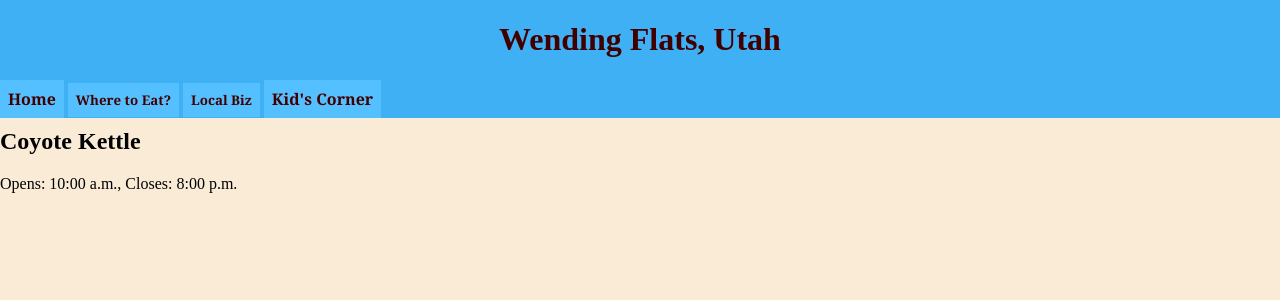
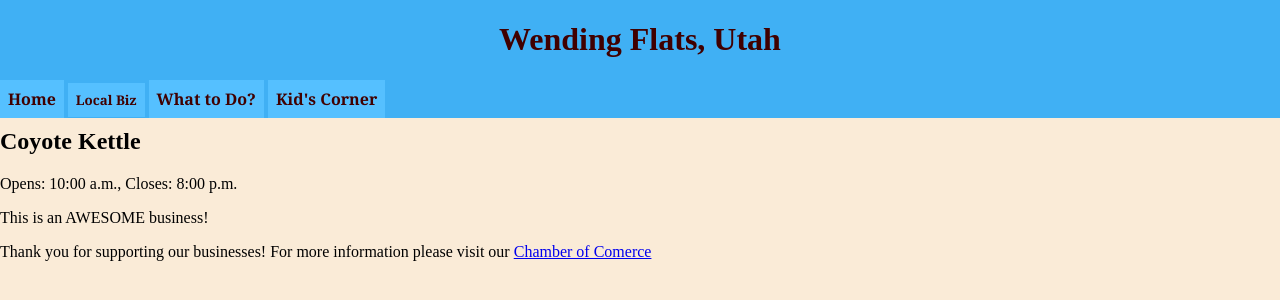
Before and after one commit to Zesjier/wendingflats, a Django app: page /utah/business/1 in a window 1280 px wide. Shown: the top 300 px of the page. Run offline with Django 3.2, Linux system fonts and the light colour scheme.

Commit message:
adds secrets and bad links

```diff
--- /dev/null
+++ b/ut/static/ut/secrets.js
@@ -0,0 +1,26 @@
+/*
+    Whenever a "secretlink" is hovered, shows the element (secret)
+    whose id is the in the secretlinks data-secret field.
+    By default, will hide all such secrets
+ */
+
+function getSecret(link){
+    return document.getElementById(link.dataset.secret);
+}
+
+function openSecret(event){
+    getSecret(event.target).classList.remove("hidden");
+}
+
+function hideSelf(event){
+    this.classList.add("hidden");
+}
+
+let secret_links = document.getElementsByClassName("secretlink");
+
+for (var i = 0; i < secret_links.length; i++){
+    let secret = getSecret(secret_links.item(i));
+    secret.classList.add("hidden");
+    secret_links.item(i).onclick = openSecret;
+    secret.onclick = hideSelf;
+}
--- a/ut/static/ut/style.css
+++ b/ut/static/ut/style.css
@@ -56,6 +56,36 @@ body {
 }
 
 
+/* general add-ons */
+.secretlink {
+    cursor: pointer;
+}
+
+.secretlink:hover {
+    color: #300000;
+}
+
+.secret {
+    position: absolute;
+    top: 0;
+    left: 0;
+    width: 100%;
+    height: 100%;
+
+    background: #00000080;
+}
+
+.secret section {
+    border-color: black;
+    border-style: solid;
+    border-width: 5px;
+    margin: 20%;
+    width: 60%;
+    padding: 5%;
+    background-color: cornsilk;
+}
+
+
 /* technical */
 .hidden{
     display: none;
--- a/ut/templates/ut/base.html
+++ b/ut/templates/ut/base.html
@@ -12,18 +12,15 @@
             <a href="{% url 'index' %}">Home</a>
         </div>
         <div class="dropdown">
-            <button class="dropbtn">Where to Eat?</button>
+            <button class="dropbtn">Local Biz</button>
             <div class="dropdowncontent">
-                <a href="{% url 'business' 'coyotekettle' %}">Coyote Kettle</a>
-                <a href="{% url 'business' 'deserflowercafe' %}">Desert Flower Cafe</a>
-                <a href="{% url 'business' 'deserflowercafe' %}">Dennie's</a>
+                <a href="{% url 'business' 'eat' %}">Where to Eat?</a>
+                <a href="{% url 'business' 'stay' %}">Where to Stay?</a>
+                <a href="{% url 'business' 'misc' %}">Misc.</a>
             </div>
         </div>
         <div class="dropdown">
-            <button class="dropbtn">Local Biz</button>
-            <div class="dropdowncontent">
-                <a href="{% url 'business' 'mcdiarmidauto' %}">McDiarmid Auto</a>
-            </div>
+            <a href="{% url 'business' 'do' %}">What to Do?</a>
         </div>
         <div class="dropdown">
             <a href="{% url 'quiz' %}">Kid's Corner</a>
--- a/ut/templates/ut/business.html
+++ b/ut/templates/ut/business.html
@@ -5,11 +5,22 @@
 
     <h2> {{ businessname }} </h2>
 
+    <div id="secret1" class="secret"><section><h2>Hi am Secret! #$%^ capitalism!</h2></section></div>
+
     <p class="hours">
         Opens: {{ openhour | safe }},
         Closes: {{ closehour | safe }}
     </p>
 
+    <p>
+        This is an AWESOME <span class="secretlink" data-secret="secret1">business!</span>
+    </p>
+
+    <p>
+        Thank you for supporting our businesses! For more information please visit our <a href="{% url 'badlink' 'chamberofcomerce' %}">Chamber of Comerce</a>
+    </p>
+
     <script src="{% static 'ut/randtimes.js' %}"></script>
+    <script src="{% static 'ut/secrets.js' %}"></script>
 
 {% endblock %}
--- a/ut/urls.py
+++ b/ut/urls.py
@@ -5,5 +5,6 @@ from . import views
 urlpatterns = [
     path('', views.index, name='index'),
     path('business/<str:businessname>', views.business, name='business'),
-    path('quiz', views.quiz, name='quiz')
+    path('quiz', views.quiz, name='quiz'),
+    path('sidhe/<str:nonsense>', views.badlink, name='badlink'),
 ]
--- a/ut/views.py
+++ b/ut/views.py
@@ -26,3 +26,7 @@ def quiz(request):
   }
 
   return render(request, 'ut/quiz.html', context)
+
+
+def badlink(request, nonsense):
+  return render(request, 'ut/badlink.html')
```
Also changed, not shown: ut/templates/ut/badlink.html (added, +34 -0 lines).
